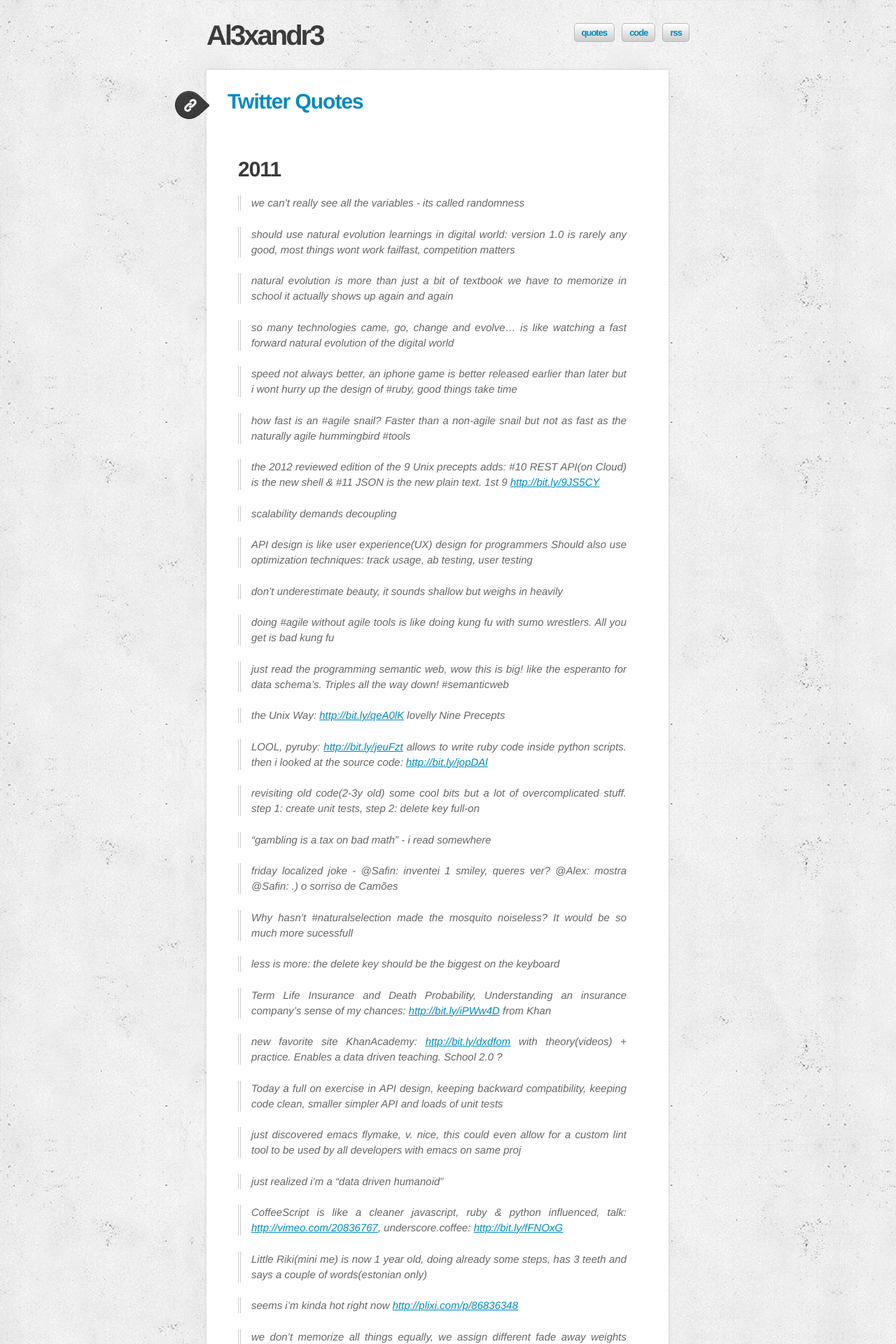
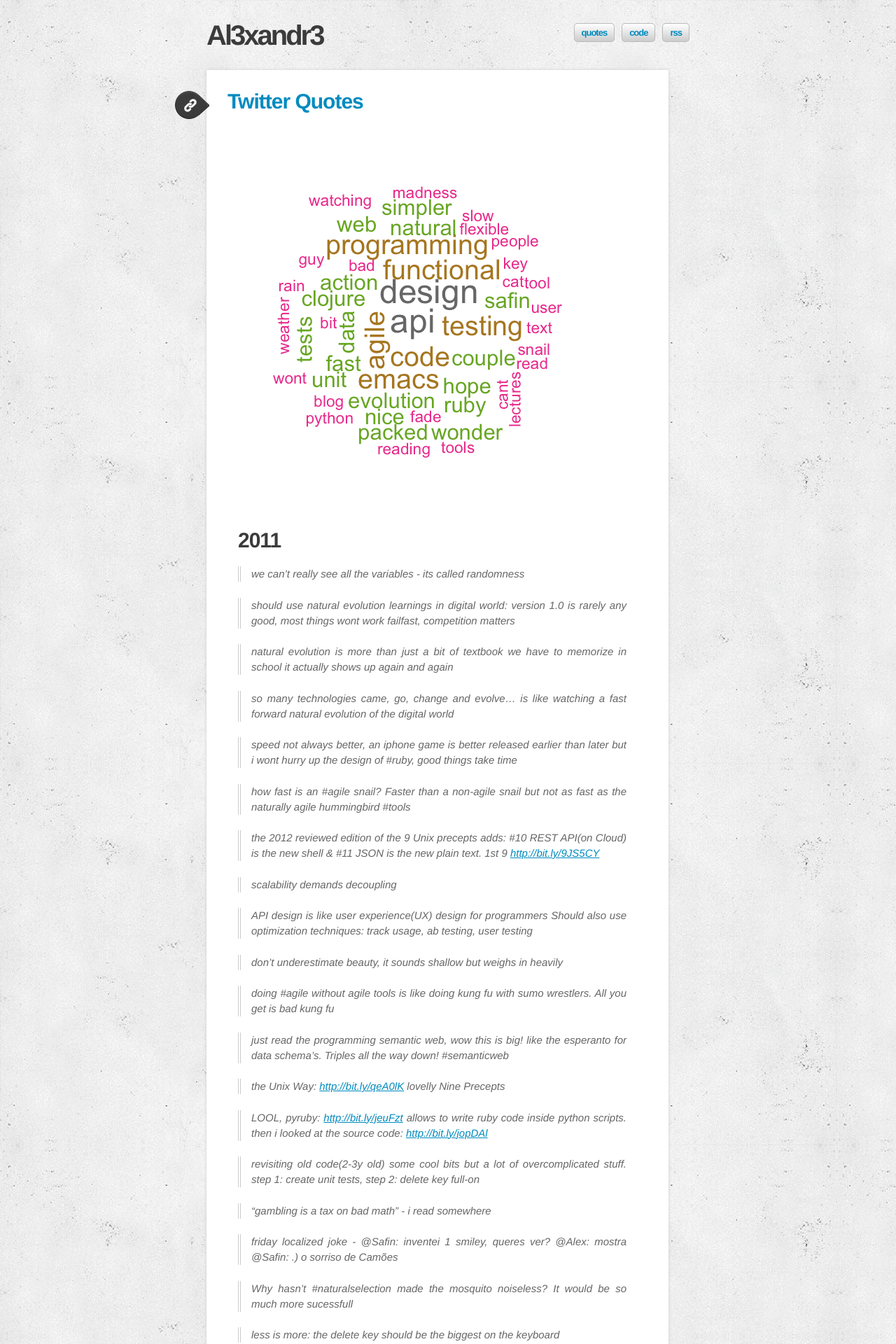
Before and after one commit to al3xandr3/al3xandr3.github.io, a Jekyll site: the page built from pages/quotes.md, in a window 1280 px wide. Shown: the top 1920 px of the page at 70% size. Built offline with Jekyll 4.4.1, drawn with Linux system fonts in a browser that asks for light colours; Markdown is read by kramdown in place of the engine named in the settings.

Commit message:
quotes cloud

```diff
--- a/pages/quotes.md
+++ b/pages/quotes.md
@@ -3,6 +3,8 @@ layout: page
 title: Twitter Quotes
 intro: "Quotes from Twitter"
 ---
+
+![Quotes Cloud](http://al3xandr3.github.com/img/quotes_cloud.png)
 
 ### 2011
 
```
Also changed, not shown: img/quotes_cloud.png (added), 2 other files.
